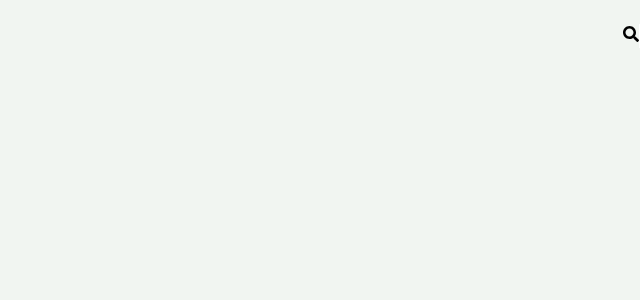
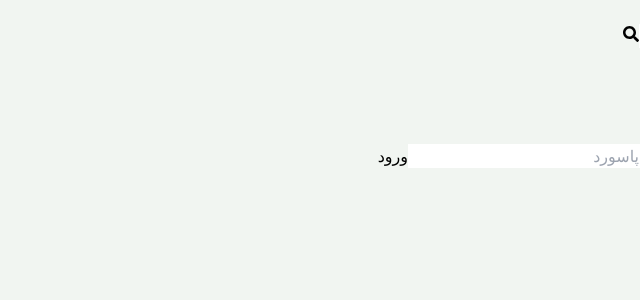
Before and after one commit to Murtazamadadi/real_state, a React (Vite) app in the folder real_state/: page /sign-in in a window 1280 px wide. Shown: the top 300 px of the page, without its empty margins (640-1280 px from the left). Built offline with nearby package versions, Linux system fonts and the light colour scheme.

Commit message:
add persist to store for storing data into storage of browser

```diff
--- a/real_state/package.json
+++ b/real_state/package.json
@@ -15,7 +15,8 @@
     "react-dom": "^18.2.0",
     "react-icons": "^5.1.0",
     "react-redux": "^9.1.1",
-    "react-router-dom": "^6.22.3"
+    "react-router-dom": "^6.22.3",
+    "redux-persist": "^6.0.0"
   },
   "devDependencies": {
     "@types/react": "^18.2.66",
--- a/real_state/src/main.jsx
+++ b/real_state/src/main.jsx
@@ -3,11 +3,14 @@
 import App from './App.jsx'
 import './index.css'
 
-import { store } from './redux/store.jsx'
-import { Provider } from 'react-redux'
+import { persistor, store } from './redux/store.jsx';
+import { Provider } from 'react-redux';
+import { PersistGate } from 'redux-persist/integration/react';
 
 ReactDOM.createRoot(document.getElementById('root')).render(
   <Provider store={store}>
-    <App />
+    <PersistGate loading={null} persistor={persistor}>
+      <App />
+    </PersistGate>
   </Provider>
-)
+);
--- a/real_state/src/pages/SignIn.jsx
+++ b/real_state/src/pages/SignIn.jsx
@@ -1,9 +1,79 @@
+import { useState } from 'react';
+import { Link, useNavigate } from 'react-router-dom';
+import { useDispatch, useSelector } from 'react-redux';
+import {
+  signInStart,
+  signInSuccess,
+  signInFailure,
+} from '../redux/slicer/userSlicer';
 
+export default function SignIn() {
+  const [formData, setFormData] = useState({});
+  const { loading, error } = useSelector((state) => state.user);
+  const navigate = useNavigate();
+  const dispatch = useDispatch();
+  const handleChange = (e) => {
+    setFormData({
+      ...formData,
+      [e.target.id]: e.target.value,
+    });
+  };
+  const handleSubmit = async (e) => {
+    e.preventDefault();
+    try {
+      dispatch(signInStart());
+      const res = await fetch('/api/auth/sign-in', {
+        method: 'POST',
+        headers: {
+          'Content-Type': 'application/json',
+        },
+        body: JSON.stringify(formData),
+      });
+      const data = await res.json();
+      console.log(data);
+      if (data.success === false) {
+        dispatch(signInFailure(data.message));
+        return;
+      }
+      dispatch(signInSuccess(data));
+      navigate('/');
+    } catch (error) {
+      dispatch(signInFailure(error.message));
+    }
+  };
+  return (
+    <div className='p-3 max-w-lg mx-auto'>
+      <h1 className='text-3xl text-center font-semibold my-7'>ورود</h1>
+      <form onSubmit={handleSubmit} className='flex flex-col gap-4'>
+        <input
+          type='email'
+          placeholder='ایمیل'
+          className='border p-3 rounded-lg'
+          id='email'
+          onChange={handleChange}
+        />
+        <input
+          type='password'
+          placeholder='پاسورد'
+          className='border p-3 rounded-lg'
+          id='password'
+          onChange={handleChange}
+        />
 
-function SignIn() {
-  return (
-    <div>SignIn</div>
-  )
+        <button
+          disabled={loading}
+          className='bg-slate-700 text-white p-3 rounded-lg uppercase hover:opacity-95 disabled:opacity-80'
+        >
+          {loading ? 'پردازش' : 'ورود'}
+        </button>
+      </form>
+      <div className='flex gap-2 mt-5'>
+        <p>آیا حساب کاربری ندارید؟</p>
+        <Link to={'/sign-up'}>
+          <span className='text-blue-700'>ثبت نام</span>
+        </Link>
+      </div>
+      {error && <p className='text-red-500 mt-5'>{error}</p>}
+    </div>
+  );
 }
-
-export default SignIn
--- a/real_state/src/redux/store.jsx
+++ b/real_state/src/redux/store.jsx
@@ -1,8 +1,24 @@
-import { configureStore } from '@reduxjs/toolkit'
-import userReducer from './slicer/userSlicer'
+import { combineReducers, configureStore } from '@reduxjs/toolkit';
+import userReducer from '../redux/slicer/userSlicer';
+import { persistReducer, persistStore } from 'redux-persist';
+import storage from 'redux-persist/lib/storage';
 
-export const store=configureStore({
-    reducer:{
-        user:userReducer
-    }
-})
+const rootReducer = combineReducers({ user: userReducer });
+
+const persistConfig = {
+  key: 'root',
+  storage,
+  version: 1,
+};
+
+const persistedReducer = persistReducer(persistConfig, rootReducer);
+
+export const store = configureStore({
+  reducer: persistedReducer,
+  middleware: (getDefaultMiddleware) =>
+    getDefaultMiddleware({
+      serializableCheck: false,
+    }),
+});
+
+export const persistor = persistStore(store);
```
Also changed, not shown: 1 other file (tests, documents, lock files or other folders).
